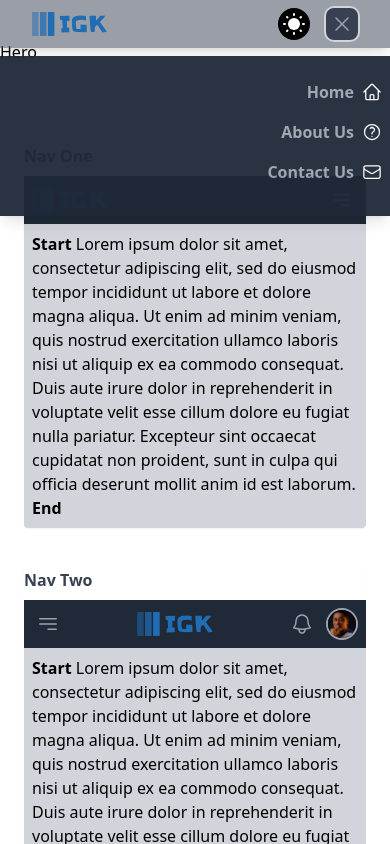
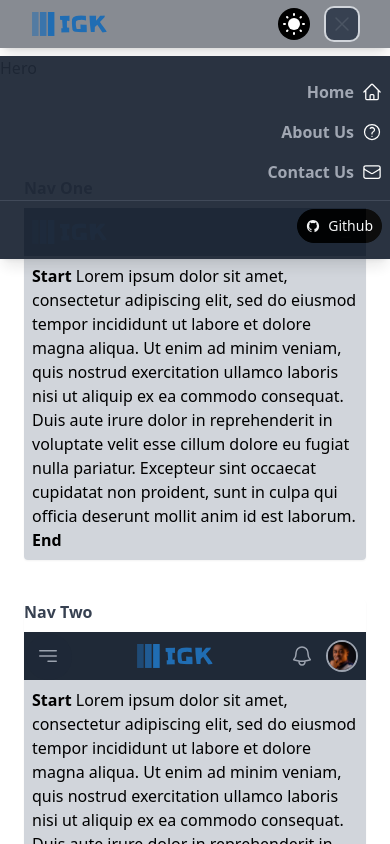
Before and after one commit to igbokwe-chibueze/tailwind_side_and_navbars, a React (Vite) app: page / in a window 390 px wide. Both pictures are taken after a click on the button 342 px from the left and 24 px from the top of the page. Shown: the top 844 px of the page. Built offline with nearby package versions, Linux system fonts and the light colour scheme.

Commit message:
Added Framer Motion
Signed-off-by: igbokwe-chibueze <igbokwechibueze@gmail.com>

```diff
--- a/package.json
+++ b/package.json
@@ -10,6 +10,7 @@
     "preview": "vite preview"
   },
   "dependencies": {
+    "framer-motion": "^10.16.4",
     "react": "^18.2.0",
     "react-dom": "^18.2.0"
   },
--- a/src/Contact.jsx
+++ b/src/Contact.jsx
@@ -5,13 +5,13 @@ const Contact = () => {
     <div className="flex items-center">
         <span className="dark:text-slate-200 text-black">Contact</span>
         <a href="http://twitter.com">
-        <TwitterIcon className={"w-9 p-1"}/>
+          <TwitterIcon className={"w-9 p-1"}/>
         </a>
         <a href="http://twitter.com">
-        <GithubIcon className={"w-10 p-1 dark:text-white"}/>
+          <GithubIcon className={"w-10 p-1 dark:text-white"}/>
         </a>
         <a href="http://twitter.com">
-        <InstagramIcon className={"w-10 p-1"}/>
+          <InstagramIcon className={"w-10 p-1"}/>
         </a>
   </div>
   )
--- a/src/Hero.jsx
+++ b/src/Hero.jsx
@@ -2,7 +2,7 @@
 
 const Hero = () => {
   return (
-    <div className="flex items-center py-10">
+    <div className="flex items-center py-14 md:py-10">
       <span className="dark:text-slate-200 text-black">Hero</span>
     </div>
   )
--- a/src/Navbar.jsx
+++ b/src/Navbar.jsx
@@ -1,11 +1,42 @@
 import { ThemeSwitcher } from "./components"
 import { logo } from "./assets/images";
 import { Menu5, NavLinksList3 } from "./components"
+import { motion } from "framer-motion";
+import { GithubIcon } from "./assets/icons/icons";
+
+const navVarients = {
+  hidden: {
+    y: '-100vh'
+  },
+  visible: {
+    y: 0,
+    transition: {
+      delay: 0.5,
+      type: 'tween',
+      duration: 1
+    }
+  }
+}
+
+const buttonVariants = {
+  hover: {
+    scale: 1.1,
+    transition: {
+      duration: 0.3,
+      repeat: Infinity,
+      repeatType: 'reverse'
+    }
+  }
+}
 
 const Navbar = () => {
   return (
 
-    <nav className="fixed w-full p-2 z-40 shadow-lg backdrop-blur-3xl bg-gray-700/50">
+    <motion.nav className="fixed w-full p-2 z-40 shadow-lg backdrop-blur-3xl bg-gray-900/50"
+      variants={navVarients}
+      initial="hidden"
+      animate="visible"
+    >
       <div className="flex justify-between items-center px-6 md:hidden">
         <div>
           {/* Logo */}
@@ -18,7 +49,12 @@ const Navbar = () => {
           </a>
         </div>
         <div className="flex justify-between items-center space-x-4">
-          <ThemeSwitcher />
+          <motion.div
+            variants={buttonVariants}
+            whileHover="hover"
+          >
+            <ThemeSwitcher />
+          </motion.div>
           <Menu5 />
         </div>
       </div>
@@ -26,10 +62,24 @@ const Navbar = () => {
 
       <div className='hidden md:flex md:justify-evenly md:items-center md:py-4 md:px-10 md:mx-4'>
         <NavLinksList3 />
-        <ThemeSwitcher />
+        <motion.button type="button"
+          onClick={() => window.open("https://github.com/igbokwe-chibueze/tailwind_side_and_navbars")}
+          variants={buttonVariants}
+          whileHover="hover"
+          className="flex items-center space-x-2 github_btn"
+        >
+          <GithubIcon className={"w-10"}/>
+          <span>Github</span>
+        </motion.button>
+        <motion.div
+          variants={buttonVariants}
+          whileHover="hover"
+        >
+          <ThemeSwitcher />
+        </motion.div>
       </div>
 
-    </nav>
+    </motion.nav>
 
   )
 }
--- a/src/Navs.jsx
+++ b/src/Navs.jsx
@@ -1,12 +1,50 @@
 import { logo } from "./assets/images";
 import { NavLinksList, NavLinksList2, Menu, Menu2, Menu3, Menu4, ProfileList, SearchBar, NavEight } from "./components";
+import { motion } from "framer-motion";
+
+//Slide in all the cards from the bottom of the screen
+const cardVarients = {
+    hidden: {
+      y: '100vh'
+    },
+    visible: {
+      y: 0,
+      transition: {
+        delay: 0.6,
+        type: 'tween',
+        duration: 1,
+        staggerChildren: 0.5, // Ensures the children cards come in one after the other.
+        when: "beforeChildren" //complete this animation before starting childrens animation.
+      }
+    }
+}
+
+//Controls how individual cards slides into view
+const childrenVarients = {
+    hidden: {
+      y: '100vw'
+    },
+    visible: {
+      y: 0,
+      transition: {
+        type: 'tween',
+        duration: 1,
+      }
+    }
+}
 
 const Navs = () => {
   return (
-    <div className="grid px-6 py-10 gap-10">
+    <motion.div className="grid px-6 py-10 gap-10"
+    variants={cardVarients}
+    initial="hidden"
+    animate="visible"
+    >
 
         {/* Card One */}
-        <div className="card grid">
+        <motion.div className="card grid"
+            variants={childrenVarients}
+        >
             <h4 className="mb-2 font-bold text-gray-700 dark:text-slate-300"> Nav One</h4>
             <nav className="p-2 bg-gray-800 dark:bg-rose-800 flex justify-between items-center">
                 {/* Logo */}
@@ -43,11 +81,13 @@ const Navs = () => {
                     anim id est laborum. <span className="font-bold">End</span>
                 </span>
             </div>
-        </div>
+        </motion.div>
 
 
         {/* Card Two */}
-        <div className="card grid">
+        <motion.div className="card grid"
+            variants={childrenVarients}
+        >
             <h4 className="mb-2 font-bold text-gray-700 dark:text-slate-300"> Nav Two</h4>
             <nav className="p-2 bg-gray-800 dark:bg-rose-800 flex justify-between items-center">
                 {/* Menu, Logo & NavLinks */}
@@ -95,11 +135,13 @@ const Navs = () => {
                     anim id est laborum. <span className="font-bold">End</span>
                 </span>
             </div>
-        </div>
+        </motion.div>
 
 
         {/* Card Three */}
-        <div className="card grid">
+        <motion.div className="card grid"
+            variants={childrenVarients}
+        >
             <h4 className="mb-2 font-bold text-gray-700 dark:text-slate-300"> Nav Three</h4>
             <nav className="p-2 bg-gray-800 dark:bg-rose-800 flex justify-between items-center">
                 {/* Menu, Logo & NavLinks */}
@@ -152,11 +194,13 @@ const Navs = () => {
                     anim id est laborum. <span className="font-bold">End</span>
                 </span>
             </div>
-        </div>
+        </motion.div>
 
 
         {/* Card Four */}
-        <div className="card grid">
+        <motion.div className="card grid"
+            variants={childrenVarients}
+        >
             <h4 className="mb-2 font-bold text-gray-700 dark:text-slate-300"> Nav Four</h4>
             <nav className="p-2 bg-gray-800 dark:bg-rose-800 flex justify-between items-center">
                 {/* Logo & NavLinks */}
@@ -202,11 +246,13 @@ const Navs = () => {
                     anim id est laborum. <span className="font-bold">End</span>
                 </span>
             </div>
-        </div>
+        </motion.div>
 
 
         {/* Card Five */}
-        <div className="card grid">
+        <motion.div className="card grid"
+            variants={childrenVarients}
+        >
             <h4 className="mb-2 font-bold text-gray-700 dark:text-slate-300"> Nav Five</h4>
             <nav className="p-2 bg-gray-800 dark:bg-rose-800 flex justify-between items-center">
                 {/* Logo & NavLinks */}
@@ -262,11 +308,13 @@ const Navs = () => {
                     anim id est laborum. <span className="font-bold">End</span>
                 </span>
             </div>
-        </div>
+        </motion.div>
 
 
         {/* Card Six */}
-        <div className="card grid">
+        <motion.div className="card grid"
+            variants={childrenVarients}
+        >
             <h4 className="mb-2 font-bold text-gray-700 dark:text-slate-300"> Nav Six</h4>
             <nav className="p-2 bg-gray-800 dark:bg-rose-800">
                 {/* Logo, Search, Menu & Profile */}
@@ -320,11 +368,13 @@ const Navs = () => {
                     anim id est laborum. <span className="font-bold">End</span>
                 </span>
             </div>
-        </div>
+        </motion.div>
 
 
         {/* Card Seven */}
-        <div className="card grid md:grid-cols-8">
+        <motion.div className="card grid md:grid-cols-8"
+            variants={childrenVarients}
+        >
             <h4 className="mb-2 font-bold text-gray-700 dark:text-slate-300 md:col-span-8"> Nav Seven</h4>
             <nav className="p-2 bg-gray-800 dark:bg-rose-800 flex justify-between items-center md:block md:col-span-1">
                 {/* Logo */}
@@ -361,18 +411,20 @@ const Navs = () => {
                     anim id est laborum. <span className="font-bold">End</span>
                 </span>
             </div>
-        </div>
+        </motion.div>
 
 
         {/* Card Eight */}
-        <div className="card grid">
+        <motion.div className="card grid"
+            variants={childrenVarients}
+        >
             <h4 className="mb-2 font-bold text-gray-700 dark:text-slate-300"> Nav Eight</h4>
             <nav className="h-screen flex justify-center items-center bg-gray-900 dark:bg-white">
                 <NavEight />
             </nav>
-        </div>
+        </motion.div>
 
-    </div>
+    </motion.div>
   )
 }
 
--- a/src/components/Menu.jsx
+++ b/src/components/Menu.jsx
@@ -28,7 +28,7 @@ const Menu = () => {
 
   return (
     <div className="">
-      <div className="flex items-center space-x-2">
+      <div className="flex items-center space-x-2" >
         {/* Hamburger */}
         <div className='md:hidden'>
           <button type="button"
@@ -67,7 +67,7 @@ const Menu = () => {
       <div
         className={`${
               !menuToggle ? "hidden" : "block"  // Conditionally display the menu based on 'toggle' state.
-          } absolute right-0 mt-4 w-full pt-2 pb-4 z-10 bg-gray-800 dark:bg-rose-800 opacity-95 shadow-lg
+          } flex justify-end absolute right-0 mt-4 w-full pt-2 pb-4 z-10 bg-gray-800 dark:bg-rose-800 opacity-95 shadow-lg
           sm:w-1/2 sm:h-screen sm:mt-8 sm:top-0 sm:py-8 sm:shadow-2xl`} // On a real project, set "sm:mt-0"
       >
         <ul className="py-2">
--- a/src/components/Menu2.jsx
+++ b/src/components/Menu2.jsx
@@ -1,5 +1,51 @@
 import { navLinks } from "../constants";
 import { useState, useEffect } from 'react';
+import { motion } from "framer-motion";
+
+const menuVariant = {
+  open: {
+    clipPath: "circle(1200px at 50px 50px)",
+    transition: {
+      type: "spring",
+      stiffness: 20,
+    },
+  },
+  closed: {
+    clipPath: "circle(23px at 25px 25px)",
+    transition: {
+      delay: 0.3,
+      type: "spring",
+      stiffness: 400,
+      damping: 40,
+    },
+  },
+};
+
+const linksVariants = {
+  open: {
+    transition: { staggerChildren: 0.15, delayChildren: 0.2 }
+  },
+  closed: {
+    transition: { staggerChildren: 0.05, staggerDirection: -1 }
+  }
+};
+
+const itemVariants = {
+  open: {
+    y: 0,
+    opacity: 1,
+    transition: {
+      y: { stiffness: 1000, velocity: -100 }
+    } // remove transition to get that bouncing spring feel.
+  },
+  closed: {
+    y: 50,
+    opacity: 0,
+    transition: {
+      y: { stiffness: 1000 }
+    }
+  }
+};
 
 const Menu2 = () => {
 
@@ -27,13 +73,15 @@ const Menu2 = () => {
     }, []); // The empty dependency array ensures this effect only runs once when the component is mounted.
 
   return (
-    <div className="">
+    <motion.div
+      animate={menuToggle ? "open" : "closed"}
+      className="">
       <div className="flex items-center space-x-2">
         {/* Hamburger */}
         <div className='md:hidden'>
           <button type="button"
             onClick={() => setMenuToggle(!menuToggle)}  // Toggle the 'toggle' state when the icon is clicked.
-            className="relative z-40 hamburgerBtn"
+            className="relative z-40 hamburgerBtn2"
           >
             {/* Hamburger svg & close svg*/}
             <svg xmlns="http://www.w3.org/2000/svg" fill="none" viewBox="0 0 24 24" strokeWidth={1.5} stroke="currentColor" className="w-6 h-6">
@@ -64,13 +112,16 @@ const Menu2 = () => {
       </div>
 
       {/* Menu List area */}
-      <div
-        className={`${
-              !menuToggle ? "hidden" : "block"  // Conditionally display the menu based on 'toggle' state.
-          } absolute left-0 mt-4 w-full pt-2 pb-4 z-20 bg-gray-800 dark:bg-rose-800 opacity-95 shadow-lg
-          sm:w-1/2 sm:h-screen sm:mt-8 sm:top-0 sm:py-8 sm:shadow-2xl`} // On a real project, set "sm:mt-0"
+
+        <motion.div
+          key="menu"
+          variants={menuVariant} //sm in tailwind starts from 640px, so an screensize above 639(from 640 upwards) menuVariant2 is applied.
+          className= "absolute left-0 top-0 mt-8 w-full pt-12 pb-4 z-20 bg-gray-800 dark:bg-blue-800 opacity-95 shadow-lg sm:w-1/2 sm:h-screen sm:mt-8 sm:top-0 sm:py-8 sm:shadow-2xl"
         >
-        <ul className="py-2">
+          <motion.ul
+            variants={linksVariants}
+            className="py-2"
+          >
             {navLinks.map((item) => (
               <li key={item.label} className="font-bold py-2 padding-x text-gray-400 hover:bg-gray-700 dark:hover:bg-rose-700 hover:text-white sm:py-2 sm:mt-2">
                 {/*
@@ -79,19 +130,24 @@ const Menu2 = () => {
                   Since the image now comes first "mr" is now used as against "ml" previously.
 
                 */}
-              <a
+                <motion.a
+                  variants={itemVariants}
+                  whileHover={{scale: 1.1, originX: -0.3}}
+                  whileTap={{ scale: 0.7, originX: 0 }}
+                  transition={{type: 'spring', stiffness: 90}}
                   href={item.href}
                   onClick={() => setMenuToggle(false)}
                   className="px-2 flex justify-end flex-row-reverse font-montserrat leading-normal"
                 >
                   <span>{item.label}</span>
                   <img className="w-5 mr-2" src={item.imgURL} alt="about" />
-              </a>
+                </motion.a>
               </li>
             ))}
-        </ul>
-      </div>
-    </div>
+          </motion.ul>
+        </motion.div>
+
+    </motion.div>
   )
 }
 
--- a/src/components/Menu5.jsx
+++ b/src/components/Menu5.jsx
@@ -2,6 +2,98 @@
 
 import { navLinks } from "../constants";
 import { useState, useEffect } from 'react';
+import { motion, AnimatePresence } from "framer-motion";
+import { GithubIcon } from "../assets/icons/icons";
+
+//Slides the menu in from the top of the screen and exist in reverse order.
+const menuVariant1 = {
+  hidden: {
+    y: '-100vh',
+  },
+  visible: {
+    y: 0,
+    transition: {
+      type: 'tween',
+      duration: 0.5,
+      staggerChildren: 0.15, delayChildren: 0.4
+    }
+  },
+  exit: {
+    y: '-100vh',
+    transition: {
+      delay: 0.6, //Duration before retracting the menu
+      type: 'tween',
+      duration: 2, // speed at which the menu retracts
+      staggerChildren: 0.15, staggerDirection: -1
+    },
+  }
+};
+
+//Slides the menu in from the side of the screen and exist in reverse order.
+const menuVariant2 = {
+  hidden: {
+    x: '100vw'
+  },
+  visible: {
+    x: 0,
+    transition: {
+      type: 'tween',
+      duration: 0.5,
+      staggerChildren: 0.15, delayChildren: 0.4
+    }
+  },
+  exit: {
+    x: '100vw',
+    transition: {
+      delay: 0.6,
+      type: 'tween',
+      duration: 1,
+      staggerChildren: 0.15, staggerDirection: -1
+    },
+  }
+};
+
+//Controls how individual cards slides into view
+const childrenVarients = {
+  hidden: {
+    y: 50,
+    opacity: 0
+  },
+  visible: {
+    y: 0,
+    opacity: 1
+  },
+  exit: {
+    y: 50,
+    opacity: 0
+  }
+}
+//Controls how individual cards slides into view
+const childrenVarients2 = {
+  hidden: {
+    x: 50,
+    opacity: 0
+  },
+  visible: {
+    x: 0,
+    opacity: 1
+  },
+  exit: {
+    x: -50,
+    opacity: 0
+  }
+}
+
+const buttonVariants = {
+  hover: {
+    scale: 1.1,
+    transition: {
+      duration: 0.3,
+      repeat: Infinity,
+      repeatType: 'reverse'
+    }
+  }
+}
 
 const Menu5 = () => {
 
@@ -66,15 +158,33 @@ const Menu5 = () => {
       </div>
 
       {/* Menu List area */}
-      <div
+      <AnimatePresence>
+      {menuToggle && (
+        <motion.div
+          key="menu"
+          variants={window.innerWidth > 639 ? menuVariant2 : menuVariant1} //sm in tailwind starts from 640px, so an screensize above 639(from 640 upwards) menuVariant2 is applied.
+          initial="hidden"
+          animate="visible"
+          exit="exit" // Animate the menu out when it's closed
+          // className={`absolute right-0 mt-4 w-full pt-2 pb-4 z-40 bg-gray-800 dark:bg-rose-800 opacity-95 shadow-lg
+          //   sm:w-1/2 sm:h-screen sm:mt-0 sm:top-0 sm:py-8 sm:shadow-2xl`}
           className={`${
                 !menuToggle ? "hidden" : "block"  // Conditionally display the menu based on 'toggle' state.
             } absolute right-0 mt-4 w-full pt-2 pb-4 z-40 bg-gray-800 dark:bg-rose-800 opacity-95 shadow-lg
             sm:w-1/2 sm:h-screen sm:mt-0 sm:top-0 sm:py-8 sm:shadow-2xl`}
         >
-        <ul className="py-2">
+          <motion.ul
+            className="py-2">
             {navLinks.map((item) => (
-            <li key={item.label} className="font-bold py-2 padding-x text-gray-400 hover:bg-gray-700 dark:hover:bg-rose-700 hover:text-white sm:py-2 sm:mt-2">
+              <li key={item.label} className="font-bold py-2 padding-x text-gray-400 hover:bg-gray-700 dark:hover:bg-rose-700 hover:text-white sm:py-2 sm:mt-2"
+
+              >
+                <motion.div
+                  variants={window.innerWidth > 639 ? childrenVarients2 : childrenVarients}
+                  whileHover={{scale: 1.1, originX: 1}}
+                  whileTap={{ scale: 0.7 }}
+                  transition={{type: 'spring', stiffness: 90}}
+                >
                   <a
                     href={item.href}
                     onClick={() => setMenuToggle(false)}
@@ -83,10 +193,25 @@ const Menu5 = () => {
                     <span>{item.label}</span>
                     <img className="w-5 ml-2" src={item.imgURL} alt="about" />
                   </a>
+                </motion.div>
               </li>
+
             ))}
-        </ul>
+          </motion.ul>
+          <div className="flex justify-end px-2 border-t border-gray-700 pt-2">
+            <motion.button type="button"
+              onClick={() => window.open("https://github.com/igbokwe-chibueze/tailwind_side_and_navbars")}
+              variants={buttonVariants}
+              whileHover="hover"
+              className="flex items-center space-x-2 github_btn"
+            >
+              <GithubIcon className={"w-10"}/>
+              <span>Github</span>
+            </motion.button>
           </div>
+        </motion.div>
+      )}
+      </AnimatePresence>
     </div>
   )
 }
--- a/src/components/NavEight.jsx
+++ b/src/components/NavEight.jsx
@@ -15,18 +15,16 @@ const NavEight = () => {
     <div className="bg-white dark:bg-gray-900 h-auto px-6 rounded-t-xl">
         <ul className="flex relative">
           <span
-            className={`bg-rose-600 duration-500 ${links[active].anim} border-4 border-gray-900 dark:border-white h-16 w-16 absolute
+            className={`bg-green-600 duration-500 ${links[active].anim} border-4 border-gray-900 dark:border-white h-16 w-16 absolute
           -top-5 rounded-full`}
           >
             <span
             className="w-3.5 h-3.5 bg-transparent absolute top-4 -left-[18px]
             rounded-tr-[11px] shadow-myShadow1Dark dark:shadow-myShadow1White"
-            //style={{ boxShadow: `4.1px -5px 0 0  rgb(17,24,39)` }}
             ></span>
             <span
               className="w-3.5 h-3.5 bg-transparent absolute top-4 -right-[18px]
             rounded-tl-[11px] shadow-myShadow2Dark dark:shadow-myShadow2White"
-            //style={{ boxShadow: `-4.1px -5px 0 0  rgb(17,24,39)` }}
             ></span>
             </span>
           {links.map((menu, i) => (
--- a/src/index.css
+++ b/src/index.css
@@ -7,10 +7,15 @@
 }
 
 .hamburgerBtn{
-  @apply block p-1 text-gray-400 dark:text-slate-300 rounded
+  @apply block p-1 text-gray-600 dark:text-slate-300 rounded
       hover:text-white dark:hover:text-white hover:bg-gray-700 dark:hover:bg-rose-700 hover:rounded-lg
       transition-all duration-300 ease-linear
       focus:bg-gray-700 dark:focus:bg-rose-700 focus:rounded-lg focus:outline-none focus:ring-2 focus:ring-gray-300 dark:focus:ring-rose-300
+}
+
+.hamburgerBtn2{
+  @apply block p-1 text-gray-400 dark:text-slate-300 rounded
+      hover:text-white dark:hover:text-white
 }
 
 .notificationBtn{
@@ -32,3 +37,7 @@
         placeholder:italic placeholder:text-gray-400 dark:placeholder:text-slate-500
         focus:outline-none focus:bg-white dark:focus:bg-slate-100
 }
+
+.github_btn {
+  @apply rounded-full border border-black bg-black dark:bg-white py-1.5 px-2 text-sm text-white dark:text-black;
+}
```
Also changed, not shown: 1 other file (tests, documents, lock files or other folders). Lines whose indentation alone changed are shown as unchanged.
